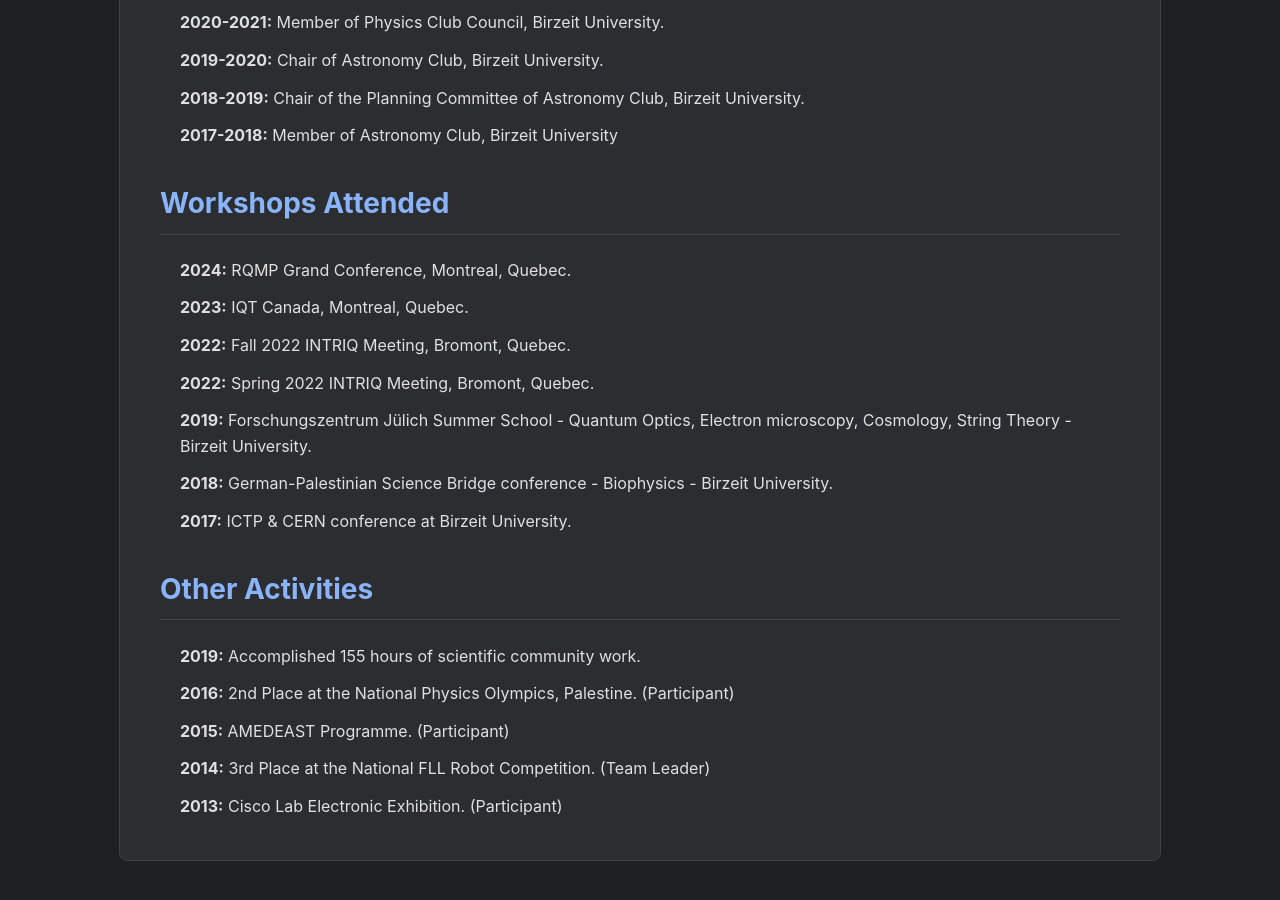
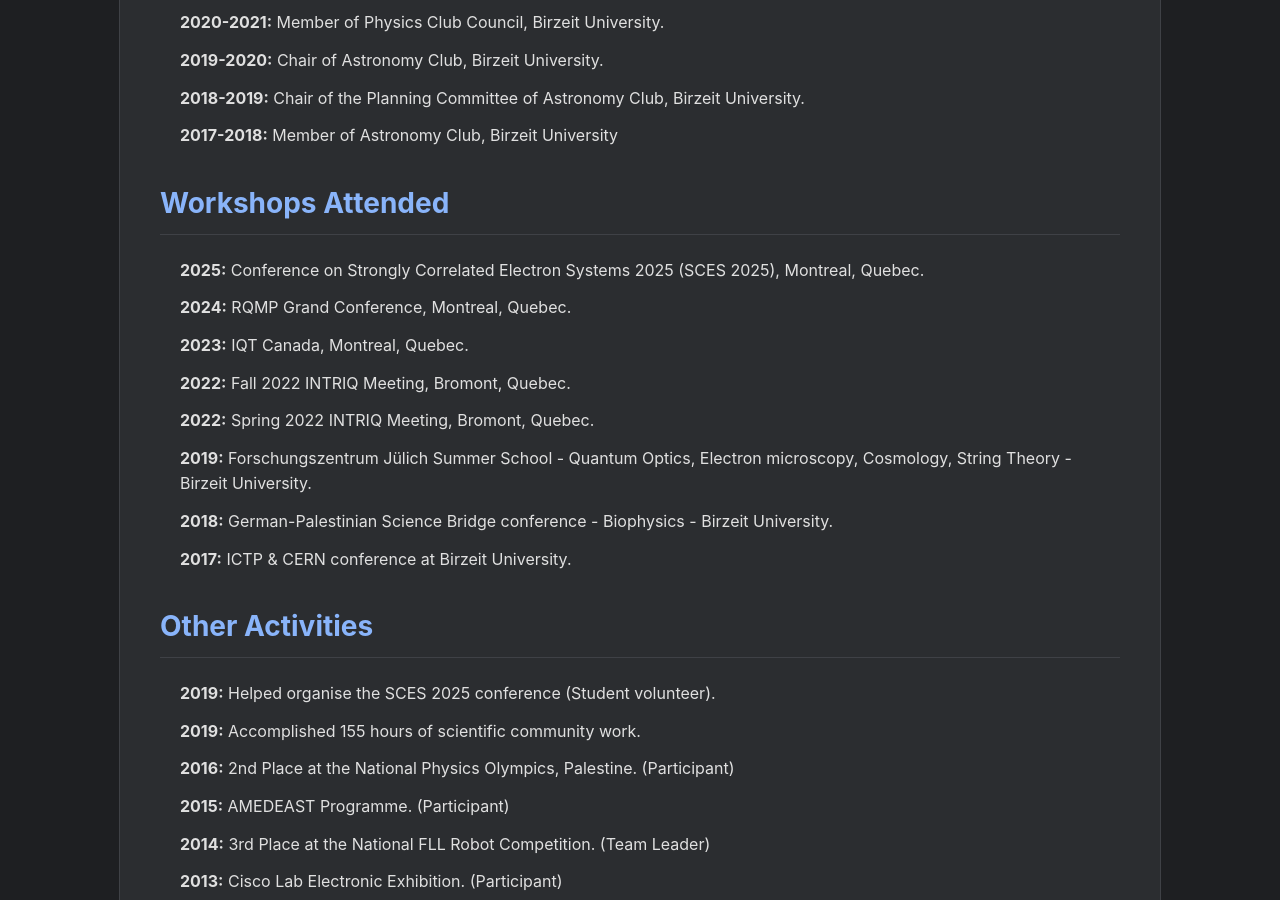
Before and after one commit to MuathHamidi/muath.hamidi, a Jekyll site: the page built from cv.md, in a window 1280 px wide and 900 px high, scrolled down 2090 px. Built offline with Jekyll 4.4.1, drawn with Linux system fonts in a browser that asks for light colours.

Commit message:
Update cv.md

```diff
--- a/cv.md
+++ b/cv.md
@@ -68,6 +68,7 @@
 *   **2017-2018:** Member of Astronomy Club, Birzeit University
 
 ## Workshops Attended
+*   **2025:** Conference on Strongly Correlated Electron Systems 2025 (SCES 2025), Montreal, Quebec.
 *   **2024:** RQMP Grand Conference, Montreal, Quebec.
 *   **2023:** IQT Canada, Montreal, Quebec.
 *   **2022:** Fall 2022 INTRIQ Meeting, Bromont, Quebec.
@@ -77,6 +78,7 @@
 *   **2017:** ICTP & CERN conference at Birzeit University.
 
 ## Other Activities
+*   **2019:** Helped organise the SCES 2025 conference (Student volunteer).
 *   **2019:** Accomplished 155 hours of scientific community work.
 *   **2016:** 2nd Place at the National Physics Olympics, Palestine. (Participant)
 *   **2015:** AMEDEAST Programme. (Participant)
```
